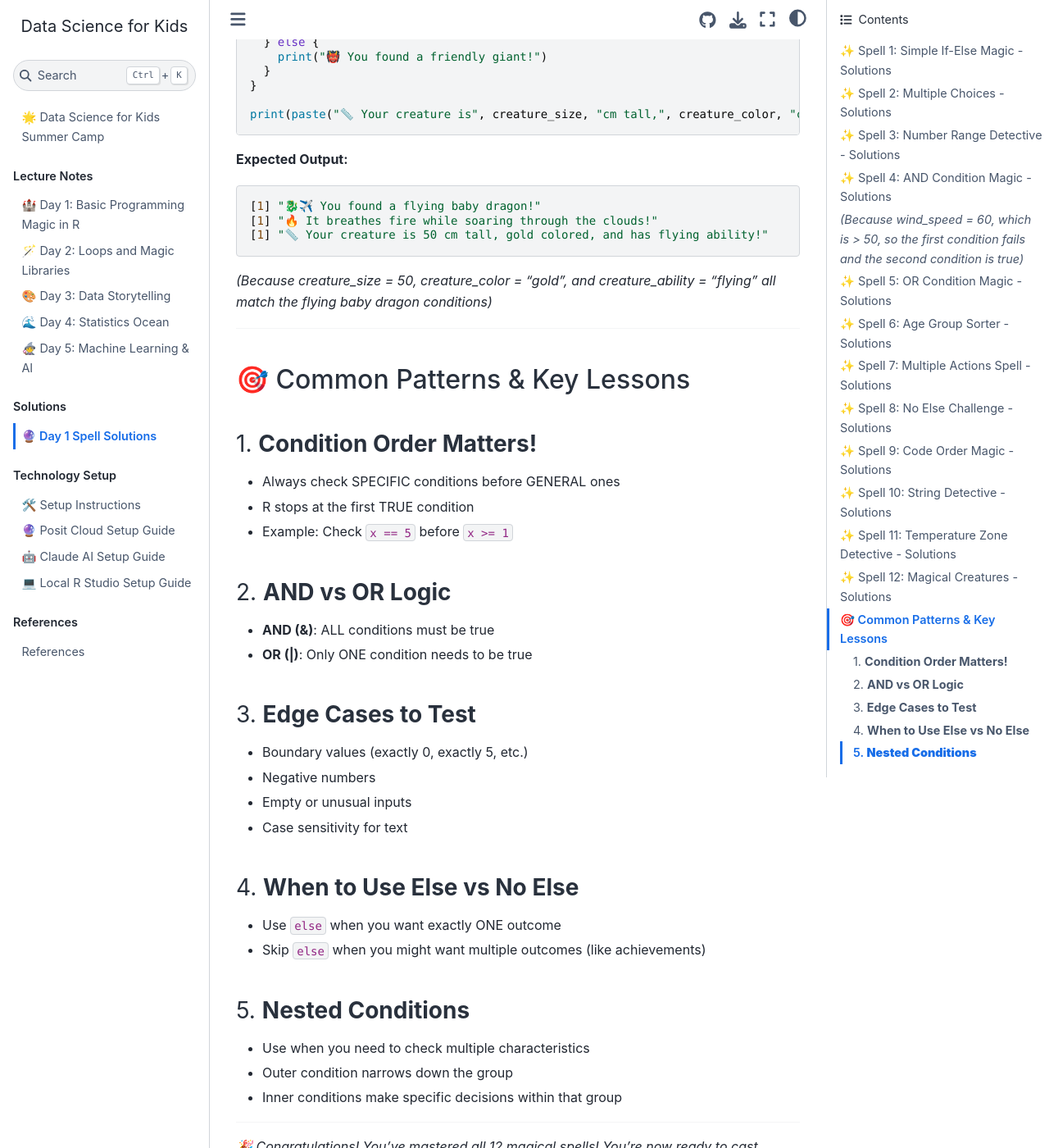
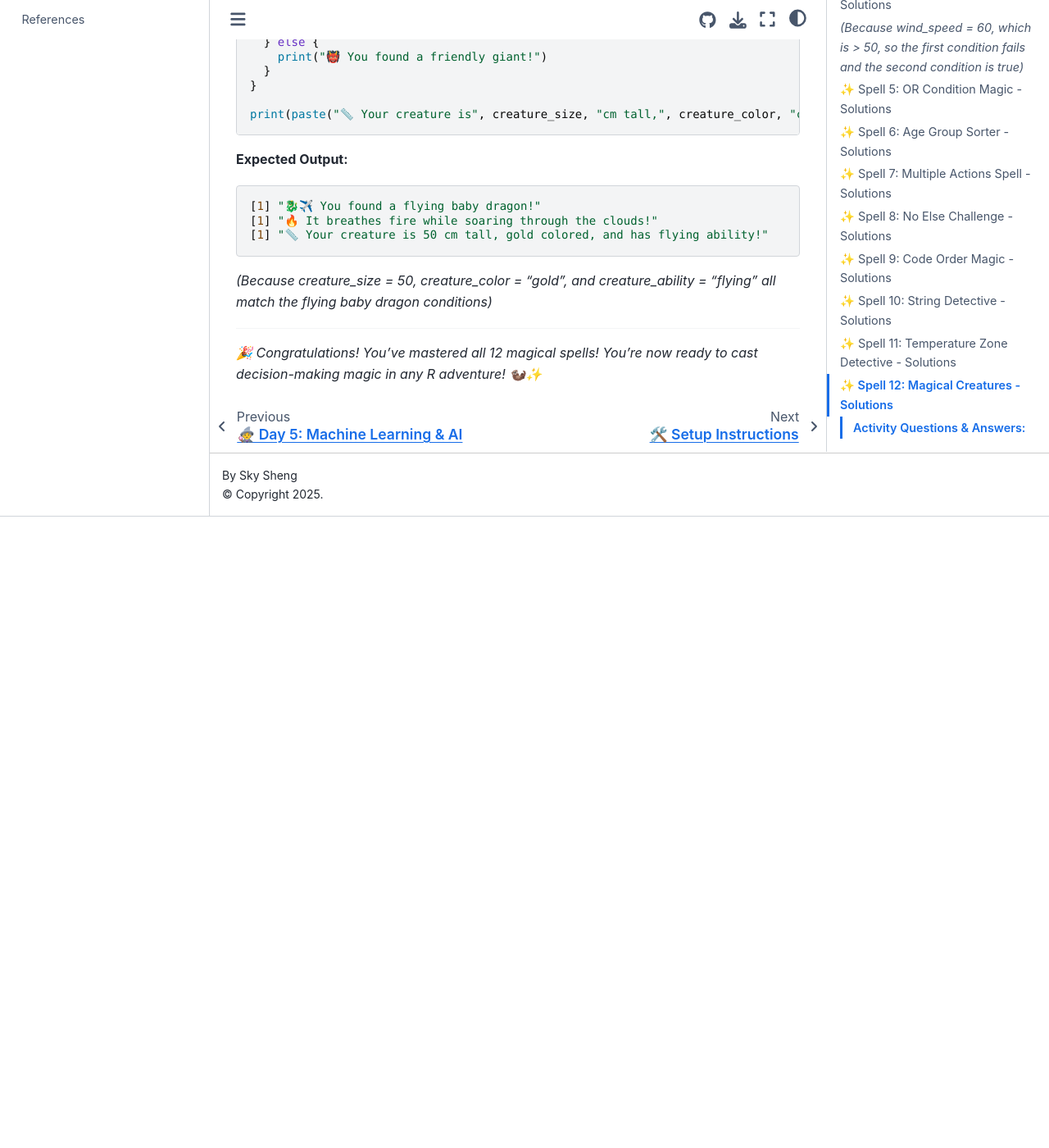
Before and after one commit to skysheng7/data_science_for_kids, a Jupyter Book: the page built from docs/day01/solutions/day01_spell_solutions.md, in a window 1280 px wide and 1400 px high, scrolled down 12529 px. Shown: the whole window at 82% size. Built offline with Jupyter Book 1.0.4 settings and Sphinx 7.4.7 and the Sphinx Book theme 1.1.4, drawn with Linux system fonts in a browser that asks for light colours; after the commit the page ends 13159 px from its top, so only the background shows below that.

Commit message:
update formatting

```diff
--- a/docs/day01/solutions/day01_spell_solutions.md
+++ b/docs/day01/solutions/day01_spell_solutions.md
@@ -517,32 +517,4 @@
 
 ---
 
-## 🎯 Common Patterns & Key Lessons
-
-### 1. **Condition Order Matters!**
-- Always check SPECIFIC conditions before GENERAL ones
-- R stops at the first TRUE condition
-- Example: Check `x == 5` before `x >= 1`
-
-### 2. **AND vs OR Logic**
-- **AND (&)**: ALL conditions must be true
-- **OR (|)**: Only ONE condition needs to be true
-
-### 3. **Edge Cases to Test**
-- Boundary values (exactly 0, exactly 5, etc.)
-- Negative numbers
-- Empty or unusual inputs
-- Case sensitivity for text
-
-### 4. **When to Use Else vs No Else**
-- Use `else` when you want exactly ONE outcome
-- Skip `else` when you might want multiple outcomes (like achievements)
-
-### 5. **Nested Conditions**
-- Use when you need to check multiple characteristics
-- Outer condition narrows down the group
-- Inner conditions make specific decisions within that group
-
----
-
 *🎉 Congratulations! You've mastered all 12 magical spells! You're now ready to cast decision-making magic in any R adventure! 🦦✨*
```
Also changed, not shown: docs/day02/README.md (+4 -2 lines), docs/day02/solutions/day02_spell_solutions.md (+0 -50 lines), 8 other files.
